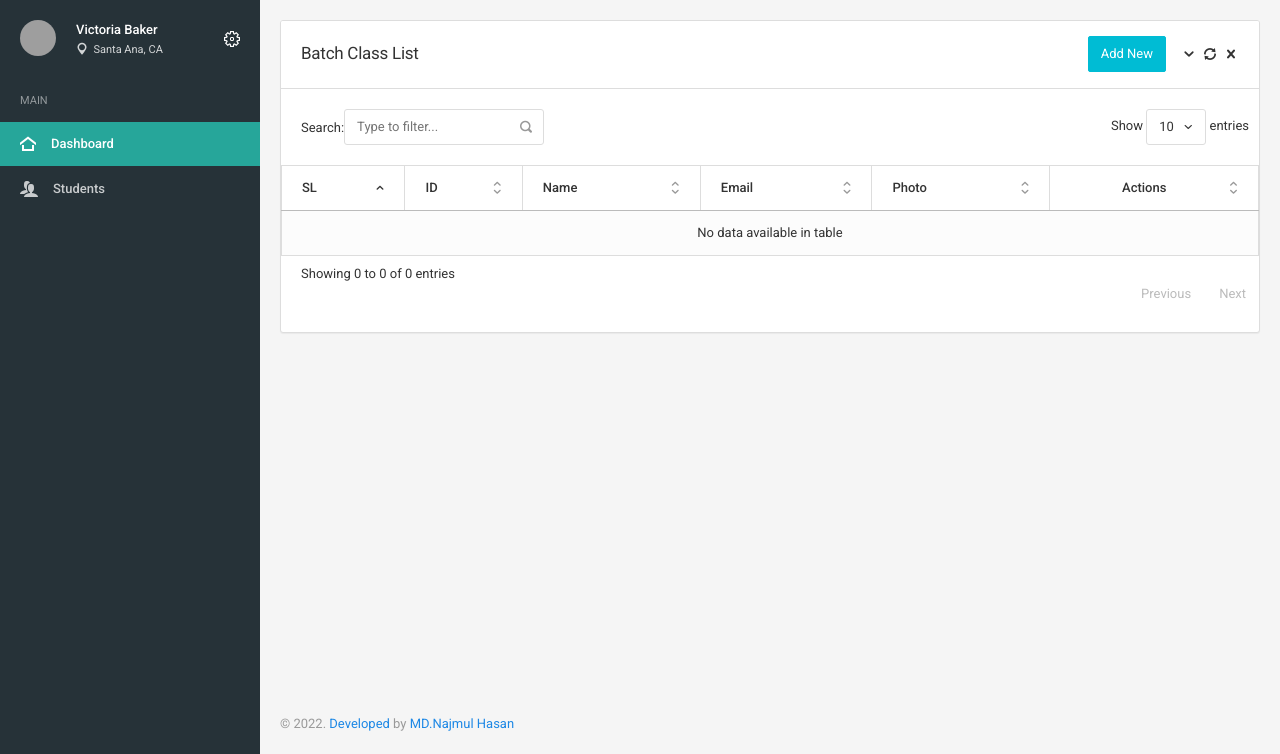
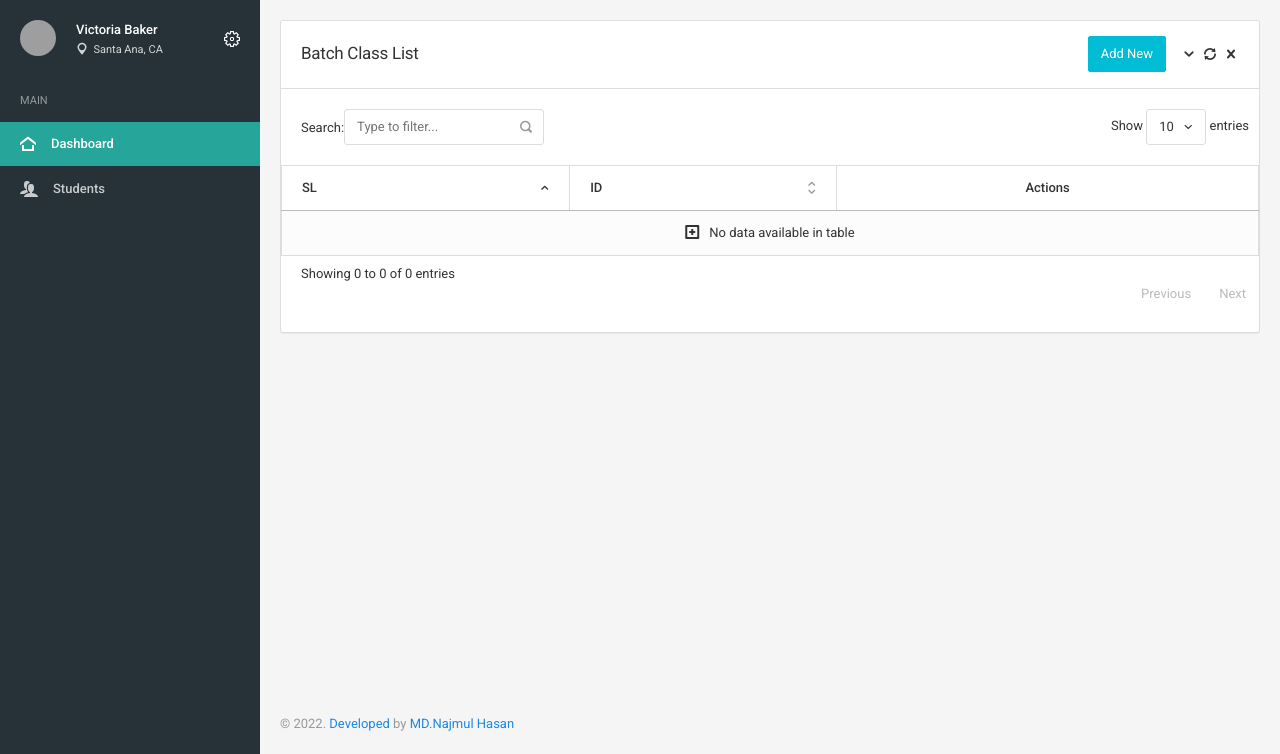
Before and after one commit to Najmul-Hasan-Sobuj/Limitless-Laravel, a Laravel app: page /student in a window 1280 px wide. Shown: the part 46-800 px from the top of the page. Run offline with Laravel 9, Linux system fonts and the light colour scheme; data that the repository does not hold is empty; style sheets or scripts are compiled from the project's sources; some libraries are stand-ins or nearby versions; grey boxes are pictures that could not be loaded.

Commit message:
laravel admin layout

```diff
--- a/resources/views/admin/layout/app.blade.php
+++ b/resources/views/admin/layout/app.blade.php
@@ -232,6 +232,9 @@
     <script type="text/javascript" src="{{ asset('assets/js/plugins/extensions/contextmenu.js') }}"></script>
     <script type="text/javascript" src="{{ asset('assets/js/plugins/visualization/sparkline.min.js') }}"></script>
 
+    <script type="text/javascript" src="{{ asset('assets/js/pages/table_responsive.js') }}"></script>
+    <script type="text/javascript" src="{{ asset('assets/js/plugins/tables/footable/footable.min.js') }}"></script>
+
     <script type="text/javascript" src="{{ asset('assets/js/core/app.js') }}"></script>
     <script type="text/javascript" src="{{ asset('assets/js/pages/datatables_basic.js') }}"></script>
     {{-- this is not workable --}}
--- a/resources/views/admin/students/list.blade.php
+++ b/resources/views/admin/students/list.blade.php
@@ -13,15 +13,14 @@
                 </ul>
             </div>
         </div>
-
-        <table id="studentTable" class="table datatable-basic table-bordered table-striped table-hover">
+        <table id="studentTable" class="table table-togglable datatable-basic table-bordered table-striped table-hover">
             <thead>
                 <tr>
-                    <th>SL</th>
-                    <th>ID</th>
-                    <th>Name</th>
-                    <th>Email</th>
-                    <th>Photo</th>
+                    <th data-toggle="true">SL</th>
+                    <th data-hide="phone">ID</th>
+                    <th data-hide="phone,tablet">Name</th>
+                    <th data-hide="phone,tablet">Email</th>
+                    <th data-hide="phone,tablet">Photo</th>
                     <th class="text-center">Actions</th>
                 </tr>
             </thead>
@@ -61,8 +60,8 @@
             "iDisplayLength": 10,
             "lengthMenu": [10, 25, 30, 50],
             columnDefs: [{
-                // 'orderable': false,
-                // "targets": 3
+                'orderable': false,
+                "targets": 5
             }]
         });
 
```
